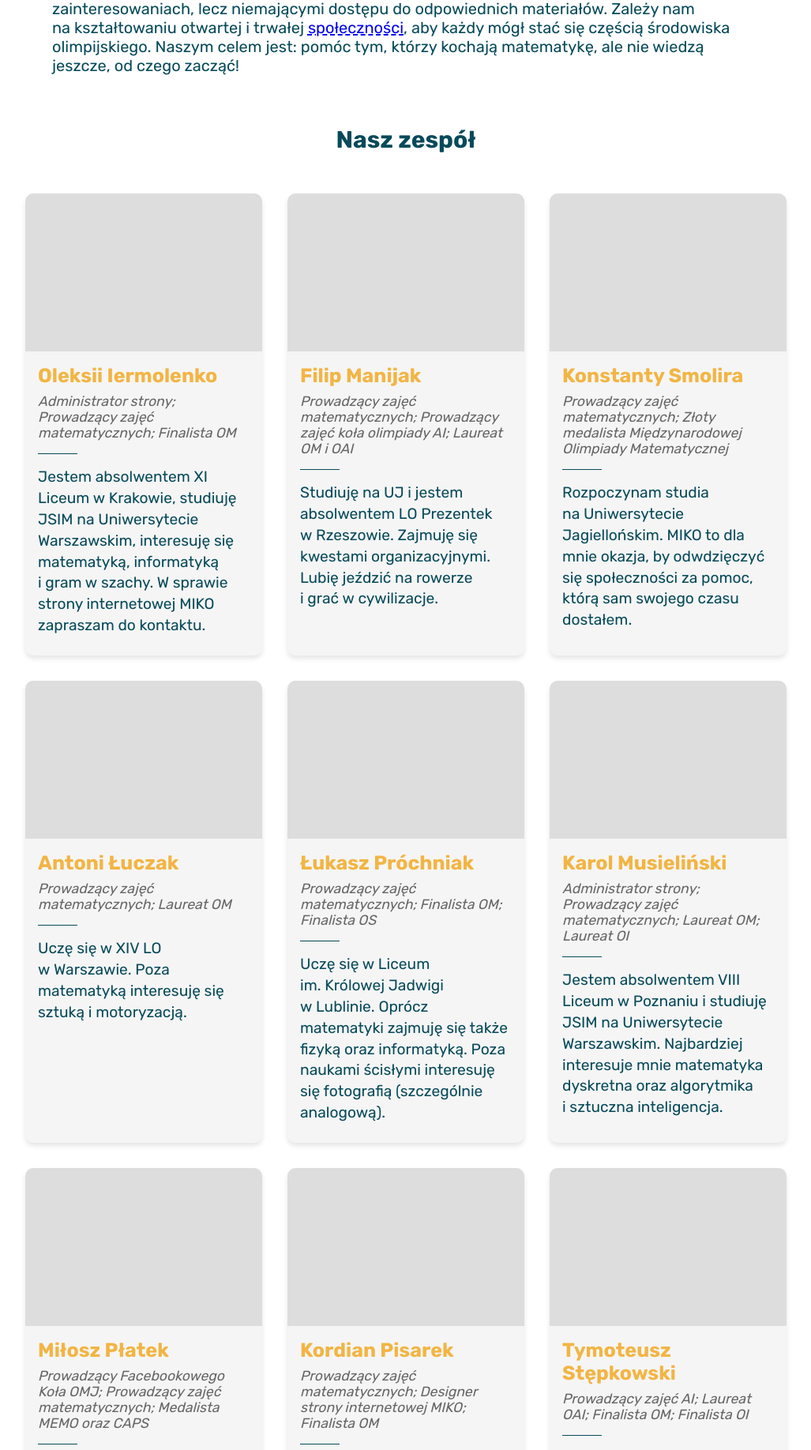
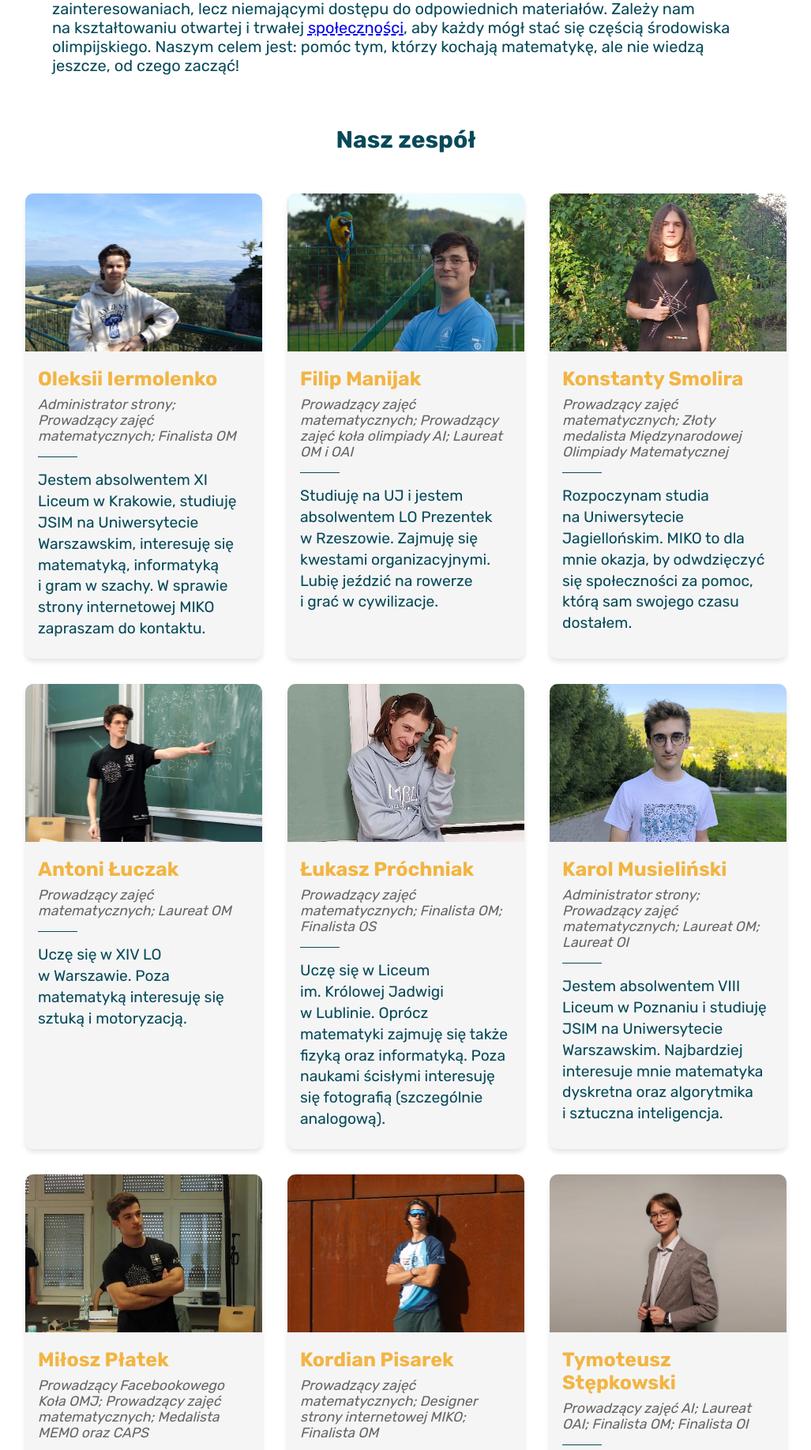
Before and after one commit to tymowskyy/MIKOsite, a Django app: page /about/ in a window 1280 px wide. Shown: the part 331-2167 px from the top of the page at 79% size, without its empty margins (126-1153 px from the left). Run offline with Django 5.2, Linux system fonts and the light colour scheme.

Commit message:
add photos to about us page
Standardized, cropped and added photos of every team member to about us page.

```diff
--- a/mikosite/mainSite/templates/about.html
+++ b/mikosite/mainSite/templates/about.html
@@ -46,7 +46,7 @@
         <div class="team-tiles">
 
             <div class="team-member">
-                <div class="photo-placeholder"> </div>
+                <img class="photo-placeholder" src="/static/aboutPhotos/Oleksii.webp">
                 <h2>Oleksii Iermolenko</h2>
                 <h3 class="role">Administrator strony; Prowadzący zajęć matematycznych; Finalista OM</h3>
                 <hr>
@@ -54,28 +54,28 @@
                 W&nbsp;sprawie strony internetowej MIKO zapraszam do&nbsp;kontaktu.</h3>
             </div>
             <div class="team-member">
-                <div class="photo-placeholder"> </div>
+                <img class="photo-placeholder" src="/static/aboutPhotos/Filip.webp">
                 <h2>Filip Manijak</h2>
                 <h3 class="role">Prowadzący zajęć matematycznych; Prowadzący zajęć koła olimpiady AI; Laureat OM i&nbsp;OAI</h3>
                 <hr>
                 <h3 class="description">Studiuję na UJ i&nbsp;jestem absolwentem LO Prezentek w&nbsp;Rzeszowie. Zajmuję się kwestami organizacyjnymi. Lubię jeździć na rowerze i&nbsp;grać w&nbsp;cywilizacje.</h3>
                 </div>
             <div class="team-member">
-                <div class="photo-placeholder"> </div>
+                <img class="photo-placeholder" src="/static/aboutPhotos/Konstanty.webp">
                 <h2>Konstanty Smolira</h2>
                 <h3 class="role">Prowadzący zajęć matematycznych; Złoty medalista Międzynarodowej Olimpiady Matematycznej</h3>
                 <hr>
                 <h3 class="description">Rozpoczynam studia na&nbsp;Uniwersytecie Jagiellońskim. MIKO to dla mnie okazja, by odwdzięczyć się społeczności za pomoc, którą sam swojego czasu dostałem.</h3>
             </div>
             <div class="team-member">
-                <div class="photo-placeholder"> </div>
+                <img class="photo-placeholder" src="/static/aboutPhotos/Antoni.webp">
                 <h2>Antoni Łuczak</h2>
                 <h3 class="role">Prowadzący zajęć matematycznych; Laureat OM</h3>
                 <hr>
                 <h3 class="description">Uczę się w&nbsp;XIV LO w&nbsp;Warszawie. Poza matematyką interesuję się sztuką i&nbsp;motoryzacją.</h3>
             </div>
             <div class="team-member">
-                <div class="photo-placeholder"> </div>
+                <img class="photo-placeholder" src="/static/aboutPhotos/Łukasz.webp">
                 <h2>Łukasz Próchniak</h2>
                 <h3 class="role">Prowadzący zajęć matematycznych; Finalista OM; Finalista OS</h3>
                 <hr>
@@ -83,7 +83,7 @@
                     zajmuję się także fizyką oraz informatyką. Poza naukami ścisłymi interesuję się fotografią (szczególnie analogową).</h3>
             </div>
             <div class="team-member">
-                <div class="photo-placeholder"> </div>
+                <img class="photo-placeholder" src="/static/aboutPhotos/Karol.webp">
                 <h2>Karol Musieliński</h2>
                 <h3 class="role">Administrator strony; Prowadzący zajęć matematycznych; Laureat OM; Laureat OI</h3>
                 <hr>
@@ -91,21 +91,21 @@
                     Najbardziej interesuje mnie matematyka dyskretna oraz algorytmika i&nbsp;sztuczna inteligencja.</h3>
             </div>
             <div class="team-member">
-             <div class="photo-placeholder"> </div>
+                <img class="photo-placeholder" src="/static/aboutPhotos/Miłosz.webp">
                 <h2>Miłosz Płatek</h2>
                 <h3 class="role">Prowadzący Facebookowego Koła OMJ; Prowadzący zajęć matematycznych; Medalista MEMO oraz CAPS</h3>
                 <hr>
                 <h3 class="description">Uczę się w&nbsp;V Liceum w&nbsp;Krakowie. Poza matematyką trenuję grę w&nbsp;szachy, a w&nbsp;wolnym czasie uprawiam różne sporty.</h3>
             </div>
             <div class="team-member">
-                <div class="photo-placeholder"> </div>
+                <img class="photo-placeholder" src="/static/aboutPhotos/Kordian.webp">
                 <h2>Kordian Pisarek</h2>
                 <h3 class="role">Prowadzący zajęć matematycznych; Designer strony internetowej MIKO; Finalista OM</h3>
                 <hr>
                 <h3 class="description">Jestem uczniem V Liceum Ogólnokształcącego w&nbsp;Krakowie. Trenuję biegi przełajowe i&nbsp;bieg na orientację. Jestem pasjonatem matematyki i&nbsp;informatyki, lecz również wspinaczki, długodystansowej jazdy na rowerze i&nbsp;grafiki komputerowej.</h3>
 	    </div>
             <div class="team-member">
-                <div class="photo-placeholder"> </div>
+                <img class="photo-placeholder" src="/static/aboutPhotos/Tymoteusz.webp">
                 <h2>Tymoteusz Stępkowski</h2>
                 <h3 class="role">Prowadzący zajęć AI; Laureat OAI; Finalista OM; Finalista OI</h3>
                 <hr>
--- a/mikosite/static/aboutStyle.css
+++ b/mikosite/static/aboutStyle.css
@@ -327,8 +327,8 @@ clear: both;
 
 .photo-placeholder {
   height: 200px;
-  margin-bottom: 10px;
-  background-color: #ddd;
+  width: 300px;
+  object-fit: cover;
   /* You can replace this with an actual image later */
 }
 
```
Also changed, not shown: mikosite/static/aboutPhotos/Antoni.webp (added), mikosite/static/aboutPhotos/Filip.webp (added), mikosite/static/aboutPhotos/Karol.webp (added), mikosite/static/aboutPhotos/Konstanty.webp (added), mikosite/static/aboutPhotos/Kordian.webp (added), mikosite/static/aboutPhotos/Miłosz.webp (added), mikosite/static/aboutPhotos/Oleksii.webp (added), mikosite/static/aboutPhotos/Tymoteusz.webp (added), mikosite/static/aboutPhotos/Łukasz.webp (added).
